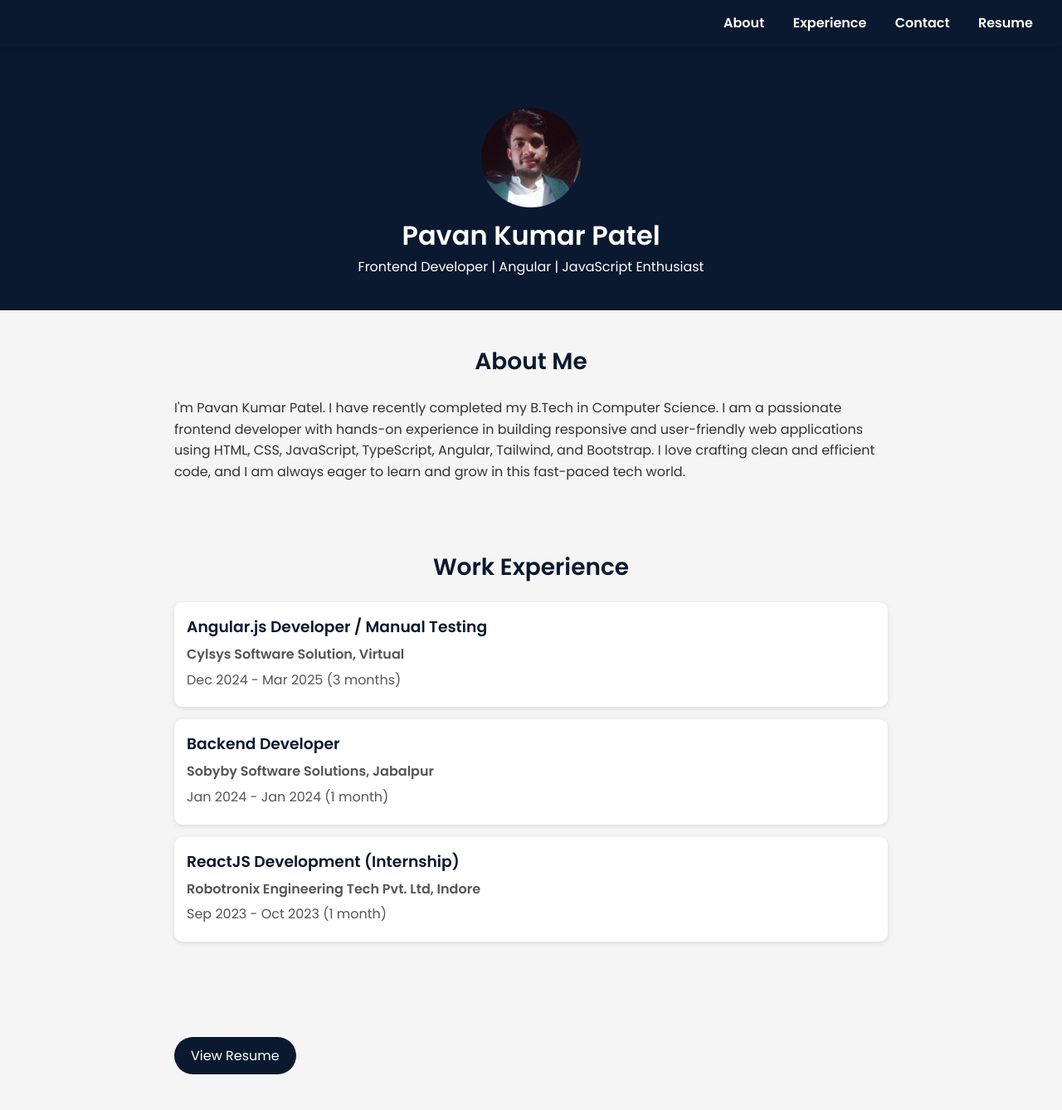
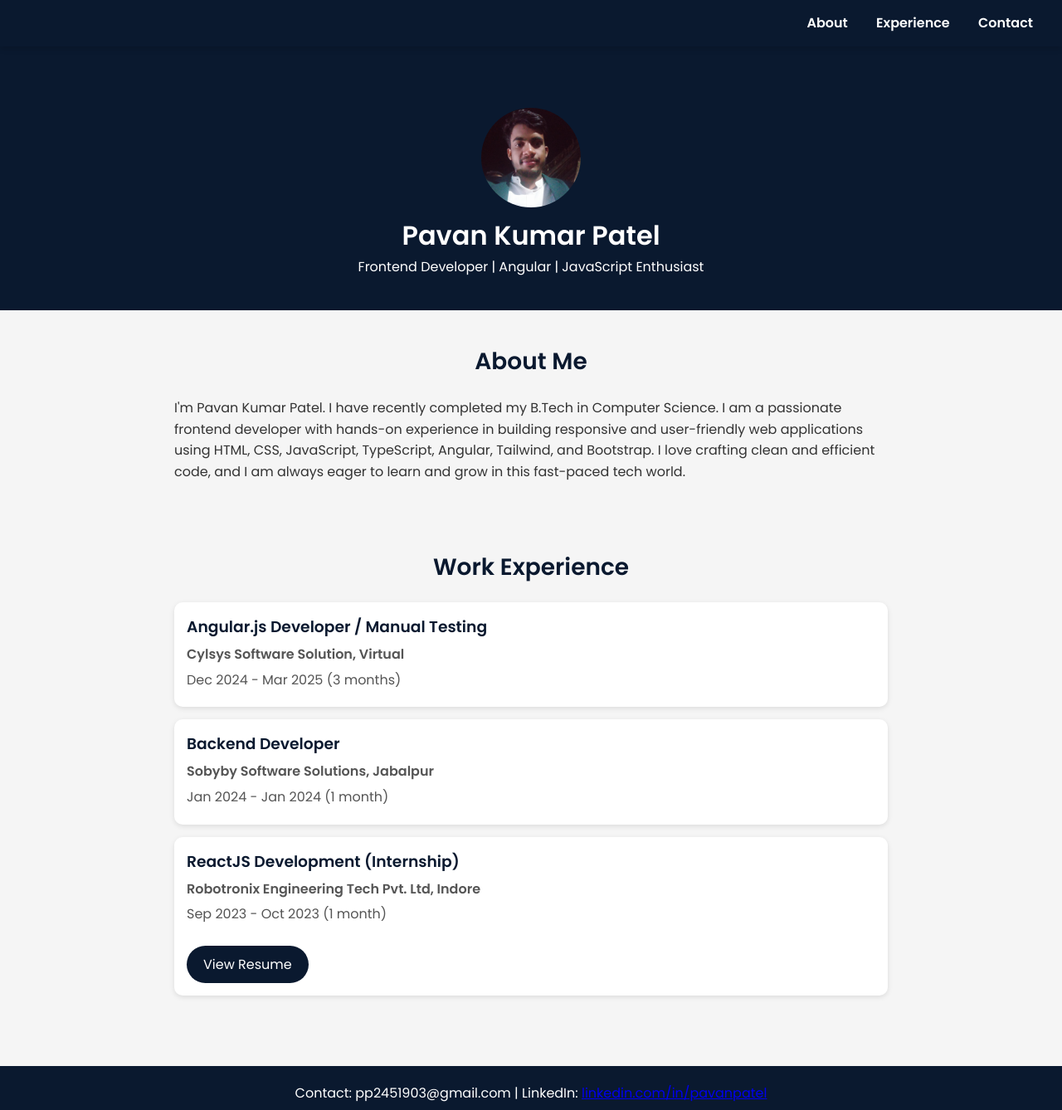
Before and after one commit to Er-pavan-kumar-patel/MyportFolio, a plain HTML site: page index.html in a window 1280 px wide. Shown: the top 1338 px of the page at 83% size. Drawn offline with Linux system fonts and the light colour scheme.

```diff
--- a/index.html
+++ b/index.html
@@ -126,7 +126,6 @@ a:hover {
     <a href="#about">About</a>
     <a href="#experience">Experience</a>
     <a href="#contact">Contact</a>
-    <a href="#resume">Resume</a>
 
   </div>
 
@@ -157,11 +156,9 @@ a:hover {
       <h3>ReactJS Development (Internship)</h3>
       <p><strong>Robotronix Engineering Tech Pvt. Ltd, Indore</strong></p>
       <p>Sep 2023 - Oct 2023 (1 month)</p>
+      <a class="resume-btn" href="https://drive.google.com/file/d/1xU8Oxmi4zpc2RPaYZPSSp7ASKSiiutEm/view?usp=sharing" target="_blank">View Resume</a>
     </section>
   </div>
-  <section id="resume">
-    <a class="resume-btn" href="https://drive.google.com/file/d/1xU8Oxmi4zpc2RPaYZPSSp7ASKSiiutEm/view?usp=sharing" target="_blank">View Resume</a>
-  </section>
 
 
 
```
